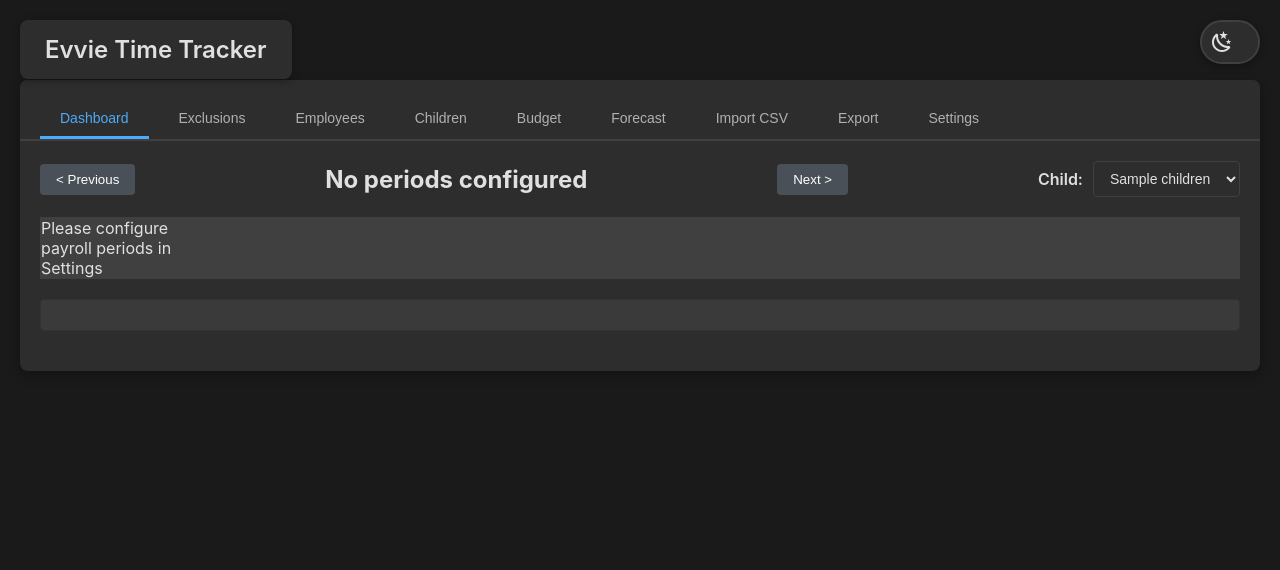
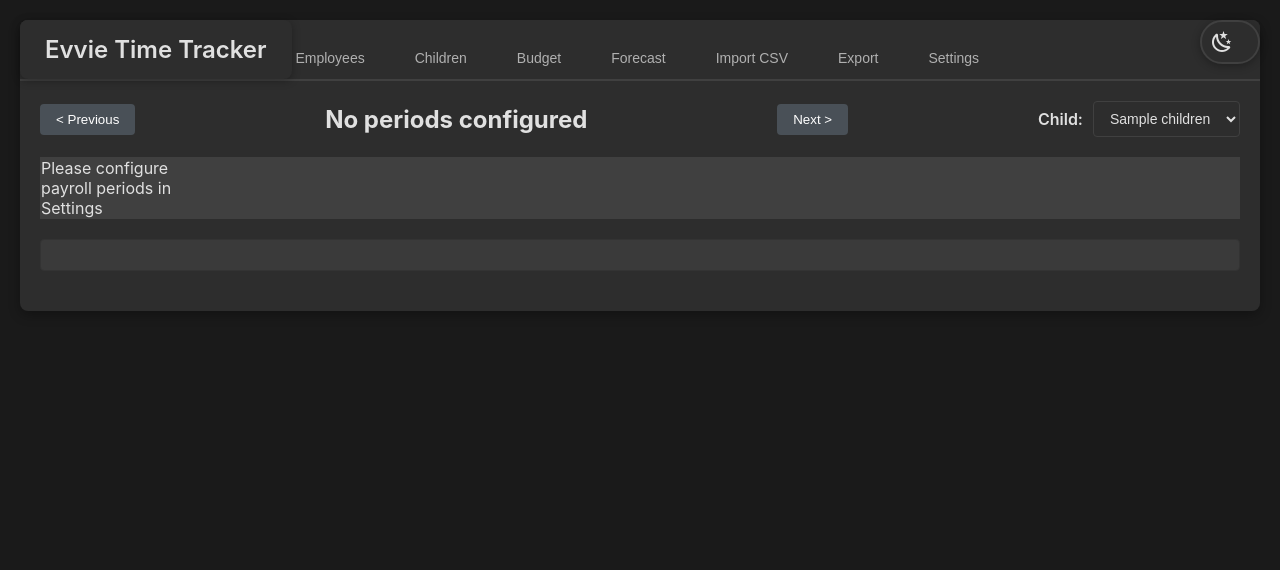
Before and after one commit to solidus85/evvie-time-tracker, a Flask app: page / in a window 1280 px wide. Shown: the top 570 px of the page. After the commit the page ends 311 px from the top, so only its background shows below. Run offline with Flask 3, Linux system fonts and the light colour scheme; tables that the repository leaves empty hold one stand-in row (values such as "Sample post").

Commit message:
Reduce top margin of main card to eliminate gap
- Changed main card top margin from 80px to 20px
- Card now positioned near top of viewport
- Maintains consistent 20px margin on all sides

🤖 Generated with [Claude Code](https://claude.ai/code)

Co-Authored-By: Claude <noreply@anthropic.com>

```diff
--- a/static/css/layout.css
+++ b/static/css/layout.css
@@ -19,7 +19,7 @@ header h1 {
 
 main {
     max-width: 1400px;
-    margin: 80px auto 20px auto;
+    margin: 20px auto 20px auto;
     background: var(--bg-secondary);
     border-radius: 8px;
     box-shadow: 0 4px 12px var(--shadow);
@@ -29,7 +29,7 @@ main {
 
 @media (max-width: 1440px) {
     main {
-        margin: 80px 20px 20px 20px;
+        margin: 20px 20px 20px 20px;
     }
 }
 
```
